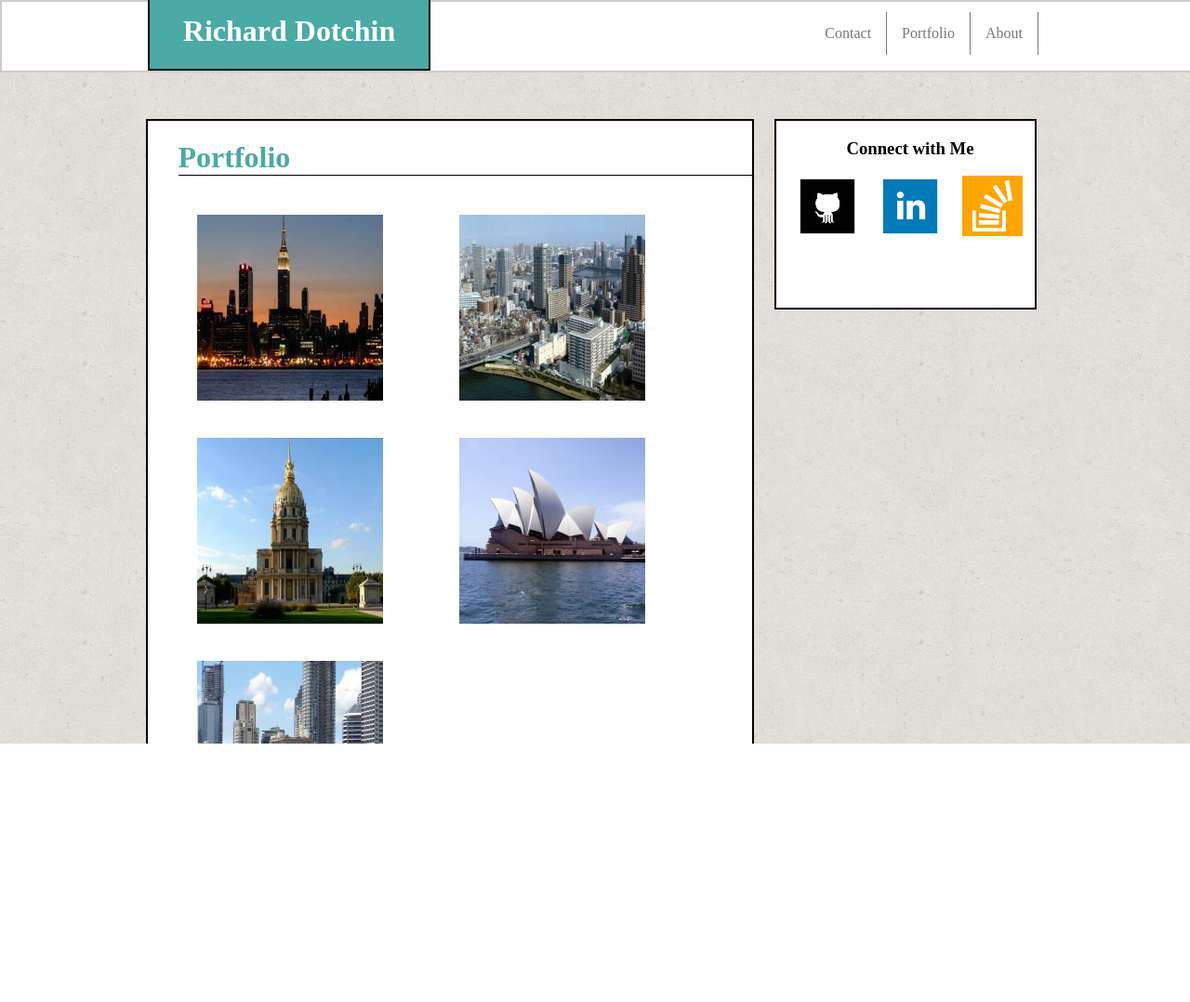
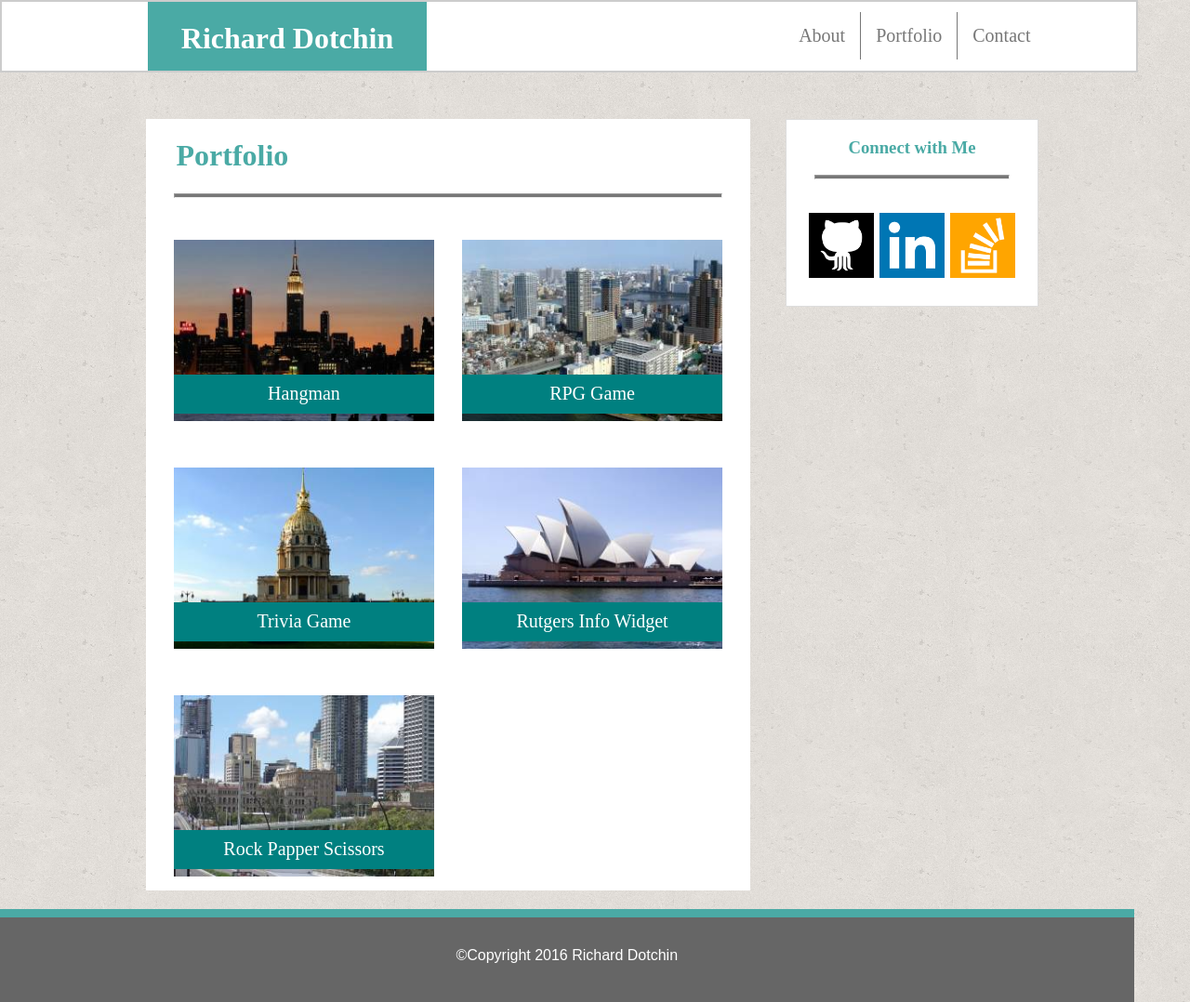
Before and after one commit to rdotchin/Basic-Portfolio, a PHP site: page /portfolio.html in a window 1280 px wide; the page is wider, and only the part inside the window is pictured. Shown: that part at 93% size. Before the commit the page ends 800 px from the top of that part, so only its background shows below. Run offline with PHP 8.4, Linux system fonts and the light colour scheme.

Commit message:
final site files

```diff
--- /dev/null
+++ b/assets/css/portfolio.css
@@ -0,0 +1,64 @@
+#portfolio{
+	position: relative;
+	float: left;
+	margin-top: 50px;
+	margin-left: 157px;
+	width: 650px;
+	height: 830px;
+	background-color: #ffffff;
+	margin-bottom: 20px;
+}
+
+#portfolio h1 {
+	color: #4aaaa5;
+	margin-left: 5%;
+}
+#portfolio img {
+	position: relative;
+	margin-left: 30px;
+	margin-bottom: 20px;
+	margin-top: 30px;
+	float: left;
+	display: inline-block;
+	column-count: 2;
+	column-gap: 10px;
+	column-span: all;
+	height: 195px;
+	width: 280px;
+}
+
+.label {
+	position: absolute;
+	background-color: teal;
+	color: white;
+	width: 200px;
+	padding: 9px 40px 10px 40px;
+	text-align: center;
+}
+
+.images p {
+	font-size: 20px;
+}
+
+#rpg img {
+	margin-right: 20px;
+}
+#hangman .label {
+	margin: 175px 0px 0px 30px;
+}
+
+#rpg .label {
+	margin: 175px 0px 0px 340px;
+}
+
+#trivia .label {
+	margin: 420px 0px 0px 30px;
+}
+
+#rutgers .label {
+	margin: 420px 0px 0px 340px;
+}
+
+#rps .label {
+	margin: 665px 0px 0px 30px;
+}
--- a/assets/css/style.css
+++ b/assets/css/style.css
@@ -1,5 +1,5 @@
 body {
-	position: fixed;
+
 	margin: 0;
 	padding: 0;
 	background-image: url("../images/cork-wallet.png");
@@ -21,33 +21,45 @@ h1 h3 {
 }
 
 hr {
-	margin: -10px 15px 15px 20px;
+	height: 3px;
+	margin: 0px 30px 15px 30px;
+	background-color: #777777;
+}
+
+h3 hr {
+	margin-top: 10px;
+}
+
+header {
+	z-index: 1;
+	width: 90%;
+	height: 74px;
+	border: 2px solid #cccccc;
+	background-color: #ffffff;
 }
 
 #name {
 	position: absolute;
 	margin-left: 157px;
-	margin-top: -10px;
 	background-color: #4aaaa5;
-	height: 80px;
+	height: 74px;
 	width: 300px;
 	display: inline;
-	border: black solid 2px;
 	text-align: center;
-	color: white;
+	color: #ffffff;
 }
 
-#menu {
+
+nav {
 	text-align: right;
-	padding-top:1px;
-	padding-bottom:15px;
-	margin-top: 10px;
-	margin-right: 240px;
+	font-size: 20px;
+	margin-top: 11px;
+	margin-right: 97px;
 	background-color: #ffffff;
-
 }
 
 ul {
+	float: right;
 	list-style-type: none;
 	margin: 0;
 	padding: 0;
@@ -56,94 +68,69 @@ ul {
 
 
 
-li a {
-	float: right;
-	display: inline-block;
+li  {
+	float: left;
 	text-align: center;
 	padding: 14px 16px;
+	transition: 0.3s;
+	border-right: 1px solid #777777;
+}
+
+a {
 	text-decoration: none;
 	color: #777777;
-	transition: 0.3s;
-	border-right: 1px solid #777777;
+
+}
+
+li a:hover {
+	color: #404040;
+	font-size: 115%;
+}
+
+li+li+li {
+	border-right: none;
 }
 
 
 
 
-header {
-	z-index: 1;
-	width: 100%;
-	height: 74px;
-	border: 2px solid black;
-	background-color: #ffffff;
-	border-color: #cccccc;
-	z-index: 1;
-}
-
-#aboutme {
-	position: relative;
-	float: left;
-	margin-top: 50px;
-	margin-left: 157px;
-	width: 647px;
-	height: 478px;
-	background-color: #ffffff;
-	border: solid 2px black;
-	margin-bottom: 20px;
-}
-
-#aboutme h1 {
-	color: #4aaaa5;
-	margin-left: 5%;
-}
-
-img {
-	float: left;
-	border: 1px blue;
-	margin-left: 5%;
-	padding-right: 10px;
-}
-
-p {
-	margin-left: 5%;
-	margin-right: 5%;
-	line-height: 150%;
-	font-family: arial;
-	color: #777777;
-	text-align: left;
-	border: 1px red;
-
-}
 
 
-#socialLinks {
-	position: relative;
+
+
+aside {
 	text-align: center;
 	float: right;
 	margin-top: 50px;
-	margin-right: 240px;
-	width: 268px;
-	height: 201px;
-	padding-left: 10px;
+	margin-right: 238px;
+	width: 270px;
+	height: 200px;
 	background-color: #ffffff;
-	border: 2px solid black;
+	color: #4aaaa5;
+	border: 1px solid #dddddd;
 
 
 }
 
-#socialLinks img {
-	height: 65px;
-	width: 65px;
+aside a img {
+	position: relative;
+	padding: 1px;
+	height: 70px;
+	width: 70px;
+	margin-top: 20px;
 	align-content: center;
 }
 
+a img:hover {
+	outline: 2px solid #666666;
+}
 
 #footer {
 	position: relative;
 	font-family: arial;
 	background-color: #666666;
 	height: 91px;
-	width: 100%;
+	width: 90%;
 	clear: both;
 	border-top: 9px solid #4aaaa5;
 
@@ -151,56 +138,7 @@ p {
 
 #footer p {
 	text-align: center;
+	margin-top: 32px;
+	color: #ffffff;
 
 }
-
-#portfolio{
-	position: relative;
-	float: left;
-	margin-top: 50px;
-	margin-left: 157px;
-	width: 650px;
-	height: 800px;
-	background-color: #ffffff;
-	border: solid 2px black;
-	margin-bottom: 20px;
-}
-
-#portfolio h1 {
-	color: #4aaaa5;
-	margin-left: 5%;
-	border-bottom: 1px solid black;
-}
-#portfolio img {
-	position: relative;
-	border: 20px solid white;
-	column-count: 2;
-	column-gap: 10px;
-	column-span: all;
-	height: 200px;
-	width: 200px;
-}
-
-
-textarea {
-	outline: none;
-	border: 1px solid #dddddd;
-}
-
-#textinput {
-	position: relative;
-	float: left;
-	margin-top: 50px;
-	margin-left: 157px;
-	width: 650px;
-	height: 610px;
-	background-color: #ffffff;
-	border: solid 2px black;
-	margin-bottom: 20px;
-
-}
-
-textarea {
-	height: 200px;
-	width: 590px;
-}
--- a/portfolio.html
+++ b/portfolio.html
@@ -3,8 +3,9 @@
 <head>
 	<title>Portfolio</title>
 	<link rel="stylesheet" type="text/css" href="assets/css/style.css">
+	<link rel="stylesheet" type="text/css" href="assets/css/portfolio.css">
 </head>
-<body background="assets/images/cork-wallet.png">
+<body >
 
 <div id="wrapper">
 
@@ -14,35 +15,59 @@
 			<h1>Richard Dotchin</h1>
 		</div>
 		<!--This is the menu bar in the upper right-->
-		<div id="menu">
+		<nav>
 			<ul>
 				<li><a href="index.html">About</a></li>
 				<li><a href="portfolio.html">Portfolio</a></li>
 				<li><a href="contact.html">Contact</a></li>
 			</ul>
-		</div>
+		</nav>
 	</header>
 
 	<div id="portfolio">
 		<h1>Portfolio</h1>
+
+		<hr>
+		<div class="images">
+			<div id="hangman">
 				<img src="assets/images/image1.jpg" alt="image1">
+				<p class="label">Hangman</p>
+			</div>
+			<div id="rpg">
 				<img src="assets/images/image2.jpg" alt="image2">
+				<p class="label">RPG Game</p>
+			</div>
+			<div id="trivia">
 				<img src="assets/images/image3.jpg" alt="image3">
+				<p class="label">Trivia Game</p>
+			</div>
+			<div id="rutgers">
 				<img src="assets/images/image4.jpg" alt="image4">
+				<p class="label">Rutgers Info Widget</p>
+			</div>
+			<div  id="rps">
 				<img src="assets/images/image5.jpg" alt="image5">
+			<p class="label">Rock Papper Scissors</p>
+			</div>
+		</div>
 	</div>
 
 
 
 	<!--social links on the right side of the page-->
-	<div id="socialLinks">
+		<aside>
 			<h3>Connect with Me</h3>
+
+			<hr>
+			<!--github logo-->
 			<a href="https://github.com/rdotchin" target="_blank"> <img src="assets/images/github.png" alt="github"> </a>
+			<!--linkedin logo-->
 			<a href="https://www.linkedin.com/in/richarddotchin" target="_blank"> <img src="assets/images/linkedin.png" alt="linkedin"> </a>
+			<!--stackoverflow logo-->
 			<a href="https://stackoverflow.com/users/6862094/rdotchin?tab=profile" target="_blank"> <img src="assets/images/stackoverflow.png" alt="stackoverflow"> </a>
-	</div>
+		</aside>
 
-	<!--footer of the page-->
+	<!--site footer-->
 	<footer id="footer">
 		<p>&copy;Copyright 2016 Richard Dotchin</p>
 	</footer>
```
Also changed, not shown: assets/css/contact.css (+46 -0 lines), assets/css/index.css (+37 -0 lines), contact.html (+22 -18 lines), index.html (+16 -12 lines), assets/css/portoflio.css (deleted), assets/images/Geddy.jpg (deleted), assets/images/github.png, assets/images/gorilla.jpg (added), assets/images/linkedin.png, 1 other file. Lines whose indentation alone changed are shown as unchanged.
